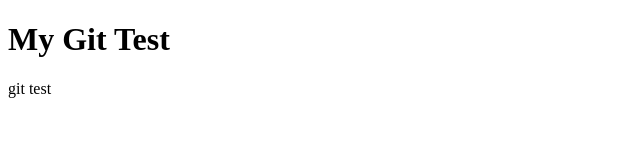
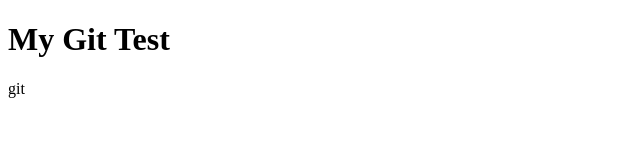
Before and after one commit to kome64/myProject, a plain HTML site: page index.html in a window 1280 px wide. Shown: the full height of the page, 0-640 px from the left. Drawn offline with Linux system fonts and the light colour scheme.

Commit message:
update:修改文字

```diff
--- a/index.html
+++ b/index.html
@@ -8,6 +8,6 @@
 </head>
 <body>
     <h1>My Git Test</h1>
-    <p>git test</p>
+    <p>git</p>
 </body>
 </html>
```
